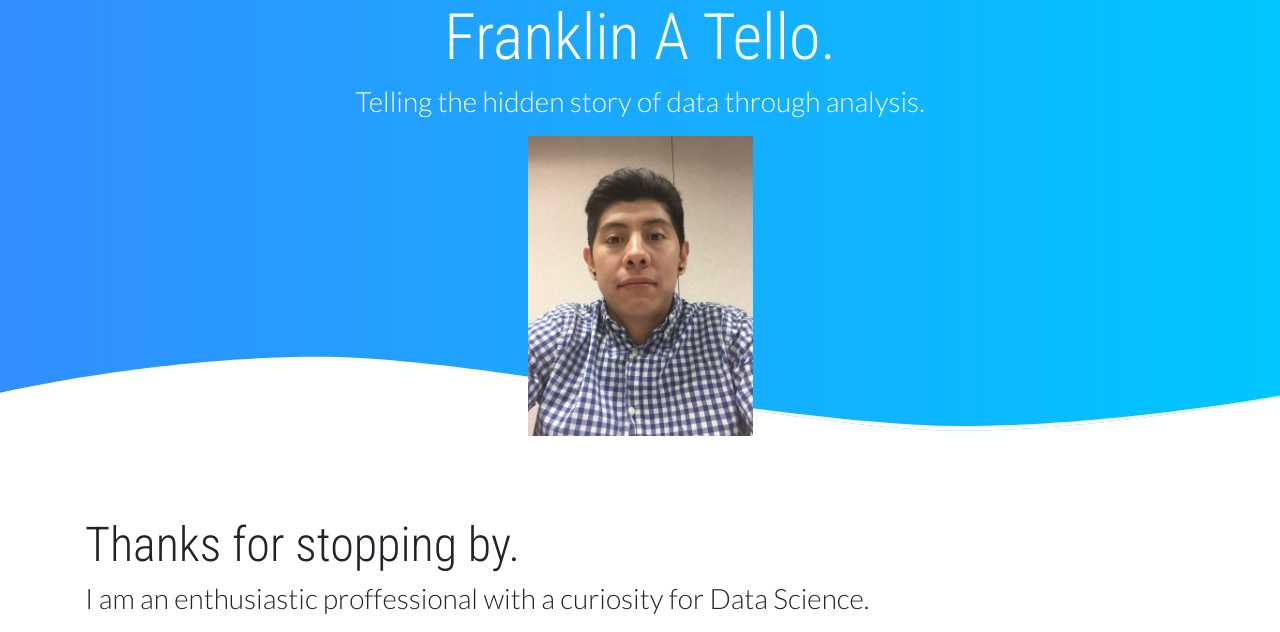
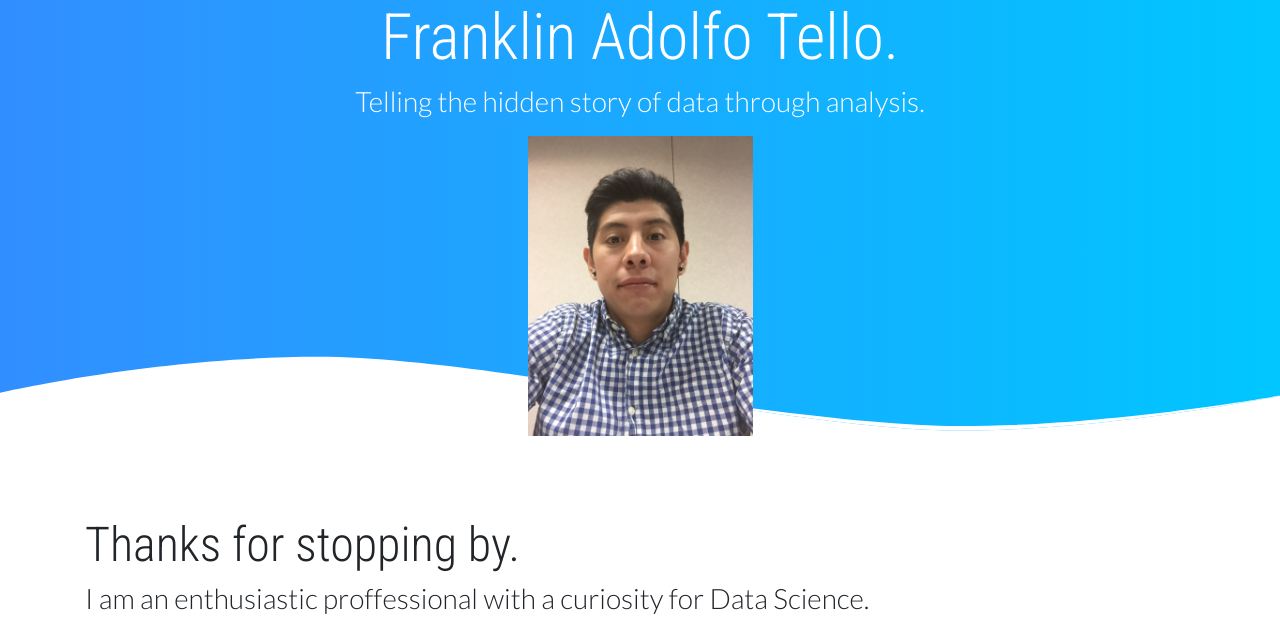
Before and after one commit to Levreka/FranklinTello.github.io, a plain HTML site: page index.html in a window 1280 px wide. Shown: the top 632 px of the page. Drawn offline with nearby package versions, Linux system fonts and the light colour scheme.

Commit message:
updating txt on page

```diff
--- a/index.html
+++ b/index.html
@@ -28,7 +28,7 @@
     <header>
         <div class="wave">
             <div class="container header-container">
-                <h1 class="name">Franklin A Tello.</h1>
+                <h1 class="name">Franklin Adolfo Tello.</h1>
                 <h3 class="subtitle text-center">Telling the hidden story of data through analysis.</h3>
                  <img src="assets/images/student.png" class="boy header-container" alt="boy image" />
             </div>
```
